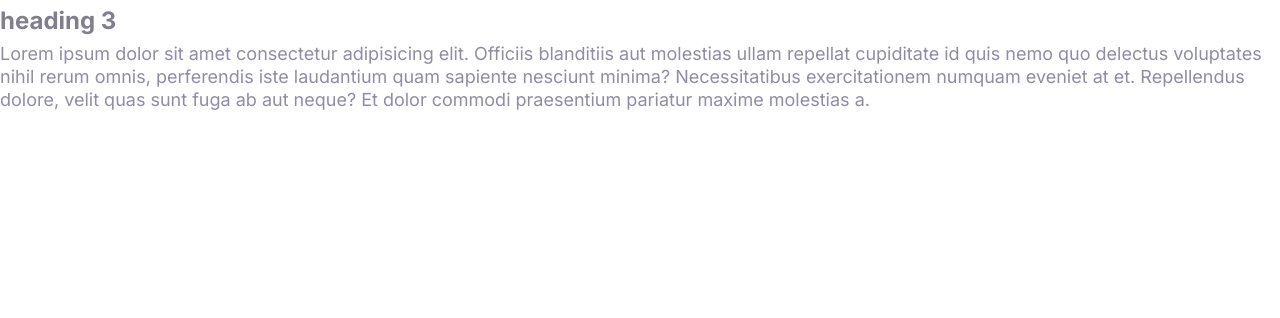
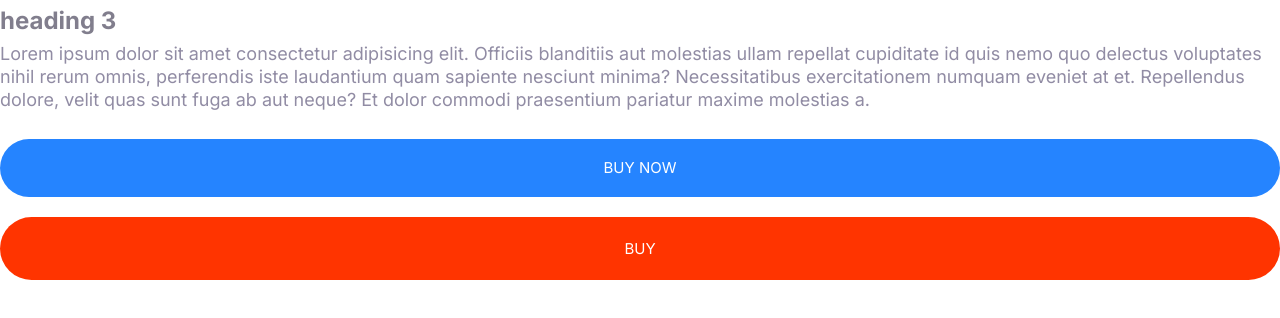
Before and after one commit to mrigank072/Websapce, a plain HTML site: page index.html in a window 1280 px wide. Shown: the part 118-436 px from the top of the page. Drawn offline with Linux system fonts and the light colour scheme.

Commit message:
added btn skin and template

```diff
--- a/Css/style.css
+++ b/Css/style.css
@@ -4,6 +4,9 @@
   --color-accent: #ff3400;
   --color-heading: #817e8d;
   --color-body: #918ca4;
+}
+*,*::after,*::before{
+  box-sizing: border-box;
 }
 /* topography */
 html {
@@ -126,3 +129,51 @@ a {
     padding-left: 0;
   }
 }
+.btn{
+  border-radius: 40px;
+  border:0;
+  cursor: pointer;
+  font-size: 1.8rem;
+  font-weight: 400;
+  margin: 1rem 0;
+  outline: none;
+  padding: 2rem 3rem;
+  text-transform: uppercase;
+  text-align: center;
+  white-space: nowrap;
+}
+ .btn--primary{
+   background-color: var(--color-primary);
+   color: #fff;
+ }
+ .btn--secondary{
+   background-color: var(--color-secondary);
+  color: #fff  ;
+}
+
+ .btn--accent{
+   background-color: var(--color-accent);
+   color: #fff;
+ }
+
+ .btn--primary:hover{
+   background-color: #3c8df7;
+ }
+
+ .btn--secondary:hover{
+   background-color: #37dbf8;
+ }
+
+ .btn--accent:hover{
+   background-color: #fc8d8d;
+ }
+
+ .btn--block{
+   width: 100%;
+   display: inline-block;
+ }
+
+ @media screen and (min-width: 1024px) {
+  .btn {
+    font-size: 1.5rem;
+  }
--- a/index.html
+++ b/index.html
@@ -25,6 +25,7 @@
       et. Repellendus dolore, velit quas sunt fuga ab aut neque? Et dolor
       commodi praesentium pariatur maxime molestias a.
     </p>
-
+     <button class="btn btn--primary btn--block">Buy now</button>
+     <a href="#" class="btn btn--accent btn--block" >buy</a>
   </body>
 </html>
```
Also changed, not shown: component/btn.html (added, +2 -0 lines).
